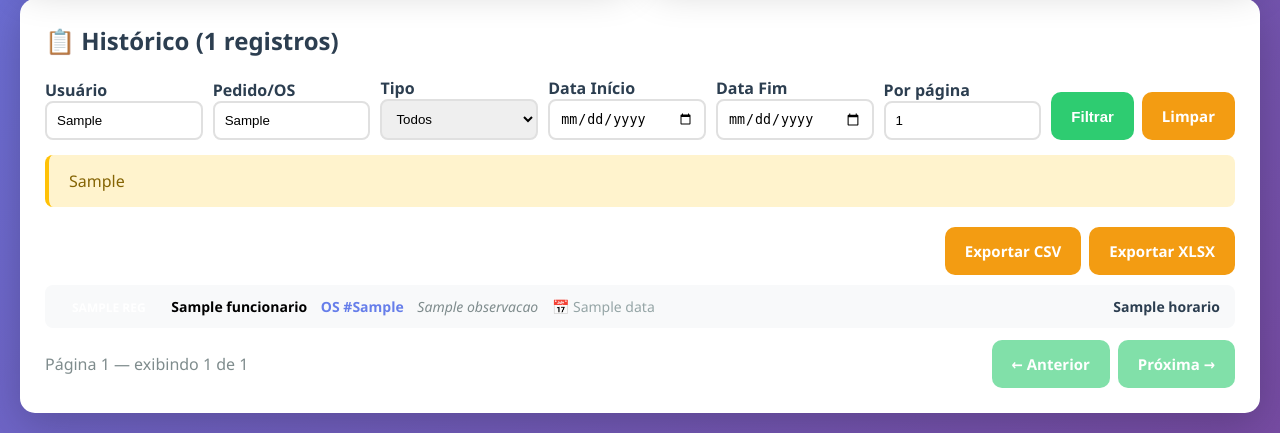
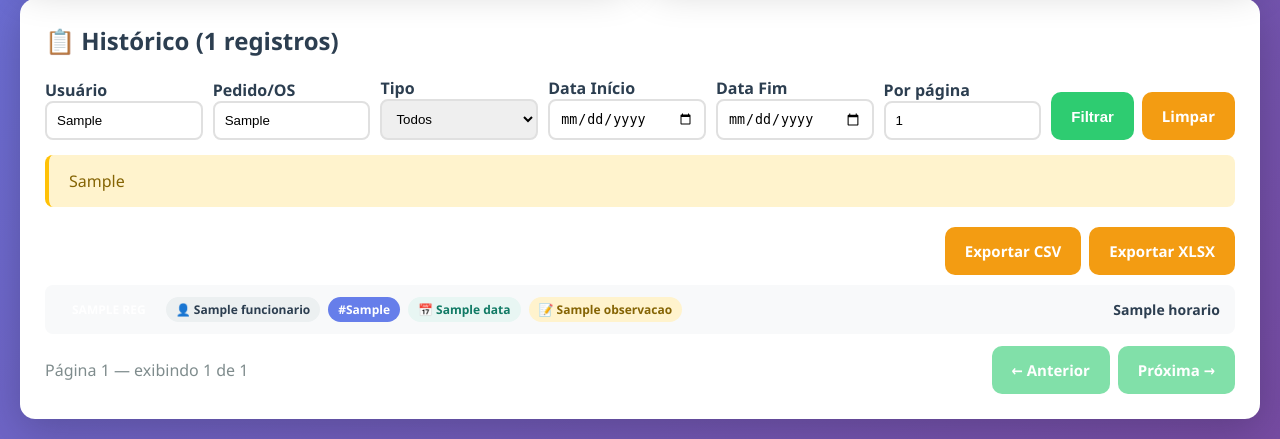
Before and after one commit to hitipaulo-arch/my01, a Flask app: template templates/controle_horario.html in a window 1280 px wide. Shown: the part 853-1292 px from the top of the page. Run offline with Flask 3, Linux system fonts and the light colour scheme; the template is opened without the code that fills it: most values are stand-ins (such as "Sample title", 1, 10 or a date in 2020).

Commit message:
style(controle-horario): add colorful badges for user/OS/date/notes

```diff
--- a/templates/controle_horario.html
+++ b/templates/controle_horario.html
@@ -259,6 +259,18 @@
         .registro-item .tipo.retorno { background: #3498db; }
         .registro-item .tipo.saída { background: #e74c3c; }
 
+        /* Badges genéricos */
+        .badge {
+            display: inline-block;
+            padding: 4px 10px;
+            border-radius: 999px;
+            font-size: 12px;
+            font-weight: 600;
+        }
+        .badge-os { background: #667eea; color: #fff; }
+        .badge-user { background: #ecf0f1; color: #2c3e50; }
+        .badge-date { background: #e8f6f3; color: #117a65; }
+
         .alert {
             padding: 15px 20px;
             border-radius: 8px;
@@ -450,22 +462,16 @@
             {% if registros %}
                 {% for reg in registros %}
                 <div class="registro-item">
-                    <div>
+                    <div style="display:flex; align-items:center; flex-wrap: wrap; gap:8px;">
                         <span class="tipo {{ reg.tipo }}">{{ reg.tipo_nome }}</span>
-                        <strong style="margin-left:10px;">{{ reg.funcionario }}</strong>
+                        <span class="badge badge-user">👤 {{ reg.funcionario }}</span>
                         {% if reg.pedido_os %}
-                        <span style="margin-left: 10px; color: #667eea; font-weight: bold;">
-                            OS #{{ reg.pedido_os }}
-                        </span>
+                        <span class="badge badge-os">#{{ reg.pedido_os }}</span>
                         {% endif %}
+                        <span class="badge badge-date">📅 {{ reg.data }}</span>
                         {% if reg.observacao %}
-                        <span style="margin-left: 10px; color: #7f8c8d; font-style: italic;">
-                            {{ reg.observacao }}
-                        </span>
+                        <span class="badge" style="background:#fff3cd; color:#856404;">📝 {{ reg.observacao }}</span>
                         {% endif %}
-                        <span style="margin-left: 10px; color: #95a5a6;">
-                            📅 {{ reg.data }}
-                        </span>
                     </div>
                     <div style="font-weight: bold; color: #2c3e50;">
                         {{ reg.horario }}
```
